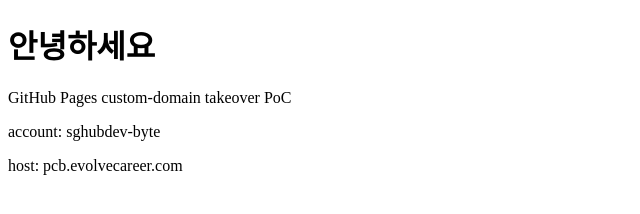
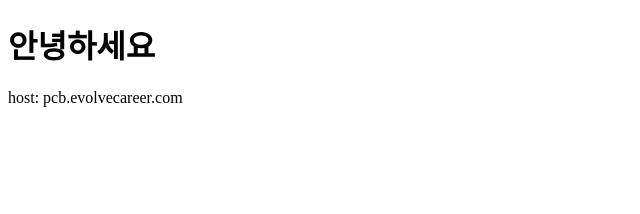
Before and after one commit to sghubdev-byte/pbn-pcb-evolvecareer-com, a plain HTML site: page index.html in a window 1280 px wide. Shown: the whole page, without its empty margins (0-640 px from the left). Drawn offline with Linux system fonts and the light colour scheme.

Commit message:
update annyeong page

```diff
--- a/index.html
+++ b/index.html
@@ -7,8 +7,6 @@
 </head>
 <body>
   <h1>안녕하세요</h1>
-  <p>GitHub Pages custom-domain takeover PoC</p>
-  <p>account: sghubdev-byte</p>
   <p>host: pcb.evolvecareer.com</p>
 </body>
 </html>
```
